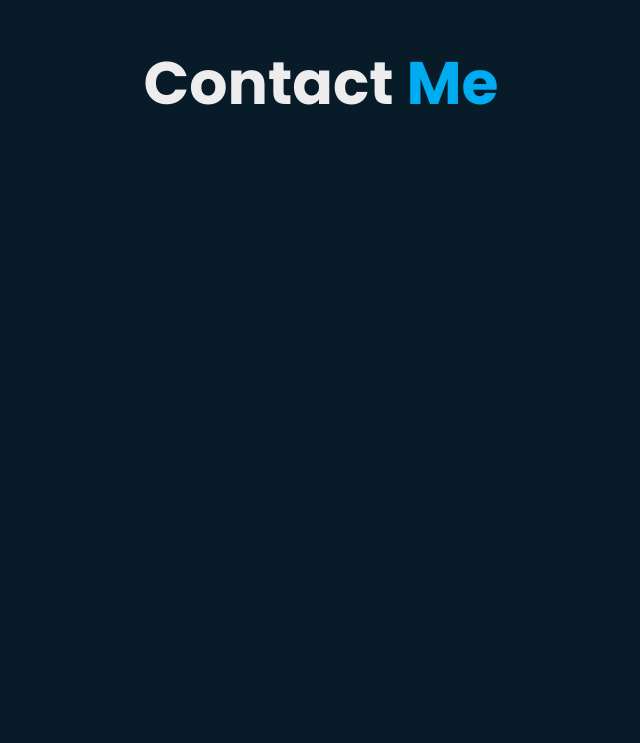
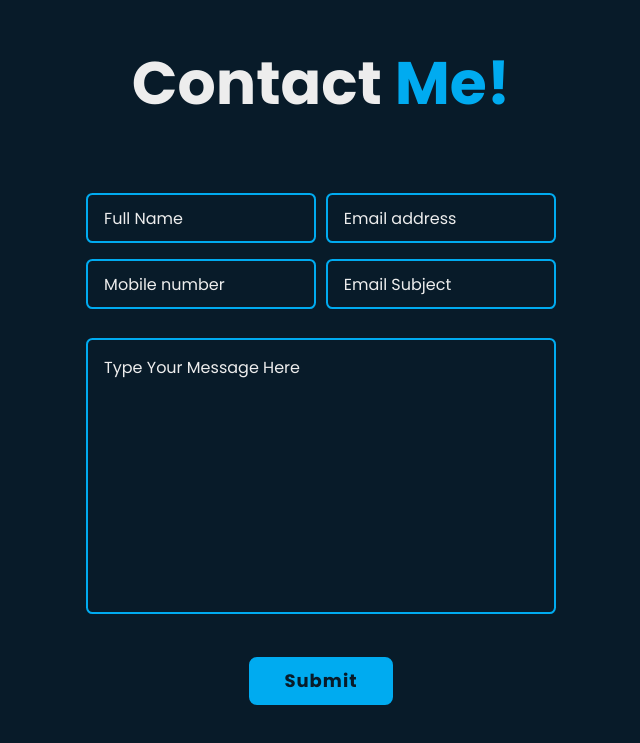
Before and after one commit to Rahul721999/my-portfolio, a React (Vite) app: page / in a window 1280 px wide. Shown: the part 3227-3970 px from the top of the page, without its empty margins (319-959 px from the left). Built offline with nearby package versions, Linux system fonts and the light colour scheme.

Commit message:
added: contact-me page

```diff
--- a/src/App.css
+++ b/src/App.css
@@ -13,6 +13,7 @@
   --gradient-color: linear-gradient(to right, var(--text-color), #98b6be);
   --animated-gradient: linear-gradient(-45deg, #ee7752, #e73c7e, #23a6d5, #23d5ab);
   --secondary-color: #cdcdcd;
+  --main-color: #00abf0;
 }
 
 [data-theme='dark'] {
--- /dev/null
+++ b/src/pages/Contact/Contactpage.css
@@ -0,0 +1,71 @@
+#contact {
+    min-height: auto;
+    padding-bottom: 5rem;
+}
+
+.contact-form {
+    margin: 0 auto;
+    max-width: 70rem;
+    padding: 5rem;
+    width: 100%;
+}
+
+.contact-form .input-box {
+    background: transparent;
+    display: flex;
+    flex-direction: column; /* Default to column for smaller screens */
+    justify-content: space-between;
+    flex-wrap: wrap;
+}
+
+.contact-form .input-box .input-field {
+    width: 100%; /* Full width for smaller screens */
+    margin-bottom: 1rem;
+    height: 50px;
+}
+
+@media(min-width: 768px){
+    .contact-form {
+        width: 70%;
+    }
+}
+
+@media (min-width: 1280px) {
+    .contact-form {
+        width: 60%;
+    }
+    .contact-form .input-box {
+        flex-direction: row; /* Row-wise for larger screens */
+    }
+    .contact-form .input-box .input-field {
+        width: 49%; /* Adjust width for larger screens */
+    }
+}
+
+/* Ensure padding is applied correctly */
+.contact-form .input-box .input-field input,
+.contact-form .textarea-field textarea {
+    width: 100%;
+    height: 100%;
+    padding: 1rem;
+    color: var(--text-color);
+    background: transparent;
+    border-radius: 0.4rem;
+    border: 0.14rem solid var(--main-color);
+    box-sizing: border-box;
+}
+
+.contact-form .input-box .input-field input::placeholder,
+.contact-form .textarea-field textarea::placeholder {
+    color: var(--text-color);
+}
+
+.contact-form .textarea-field {
+    position: relative;
+    margin: 0.8rem 0 2.7rem;
+    display: flex;
+}
+
+.contact-form .textarea-field textarea {
+    resize: none;
+}
--- a/src/pages/Contact/Contactpage.jsx
+++ b/src/pages/Contact/Contactpage.jsx
@@ -1,9 +1,41 @@
-import React from 'react'
+import React from 'react';
+import './Contactpage.css';
+
 
 export default function Contact() {
     return (
         <section id='contact' className='section-container'>
-            <h1 className='text-4xl font-bold flex justify-center laptop:text-6xl items-center'>Contact&nbsp;<span className='text-cyan'>Me</span></h1>
+            <h1 className='text-4xl font-bold flex justify-center laptop:text-6xl items-center'>Contact&nbsp;<span className='text-cyan'>Me!</span></h1>
+
+            <form className='contact-form'>
+                <div className='input-box'>
+                    <div className='input-field'>
+                        <input type='text' placeholder='Full Name' required></input>
+                        <span className='focus'></span>
+                    </div>
+                    <div className='input-field'>
+                        <input type='text' placeholder='Email address' required></input>
+                        <span className='focus'></span>
+                    </div>
+                </div>
+                <div className='input-box'>
+                    <div className='input-field'>
+                        <input type='number' placeholder='Mobile number' required></input>
+                        <span className='focus'></span>
+                    </div>
+                    <div className='input-field'>
+                        <input type='text' placeholder='Email Subject' required></input>
+                        <span className='focus'></span>
+                    </div>
+                </div>
+                <div className='textarea-field'>
+                    <textarea name="" id='' cols={30} rows={10} placeholder='Type Your Message Here' required></textarea>
+                    <span className='focus'></span>
+                </div>
+                <div className="w-full h-12 flex justify-center">
+                    <a href="#" type="submit" className="inline-flex justify-center items-center w-36 h-full text-lg rounded-lg border-solid font-bold tracking-widest relative overflow-hidden z-1 border-2 border-cyan bg-cyan text-dark-theme cursor-pointer hire-me-btn">Submit</a>
+                </div>
+            </form>
         </section>
-      )
+    )
 }
--- a/src/pages/index.js
+++ b/src/pages/index.js
@@ -3,3 +3,5 @@ export {default as About} from './About/Aboutpage.jsx' ;
 export {default as Service} from './Service/Servicepage.jsx';
 export {default as Skills} from './Skills/Skillspage.jsx';
 export {default as Contact} from './Contact/Contactpage.jsx';
+
+import './Contact/Contactpage.css';
```
